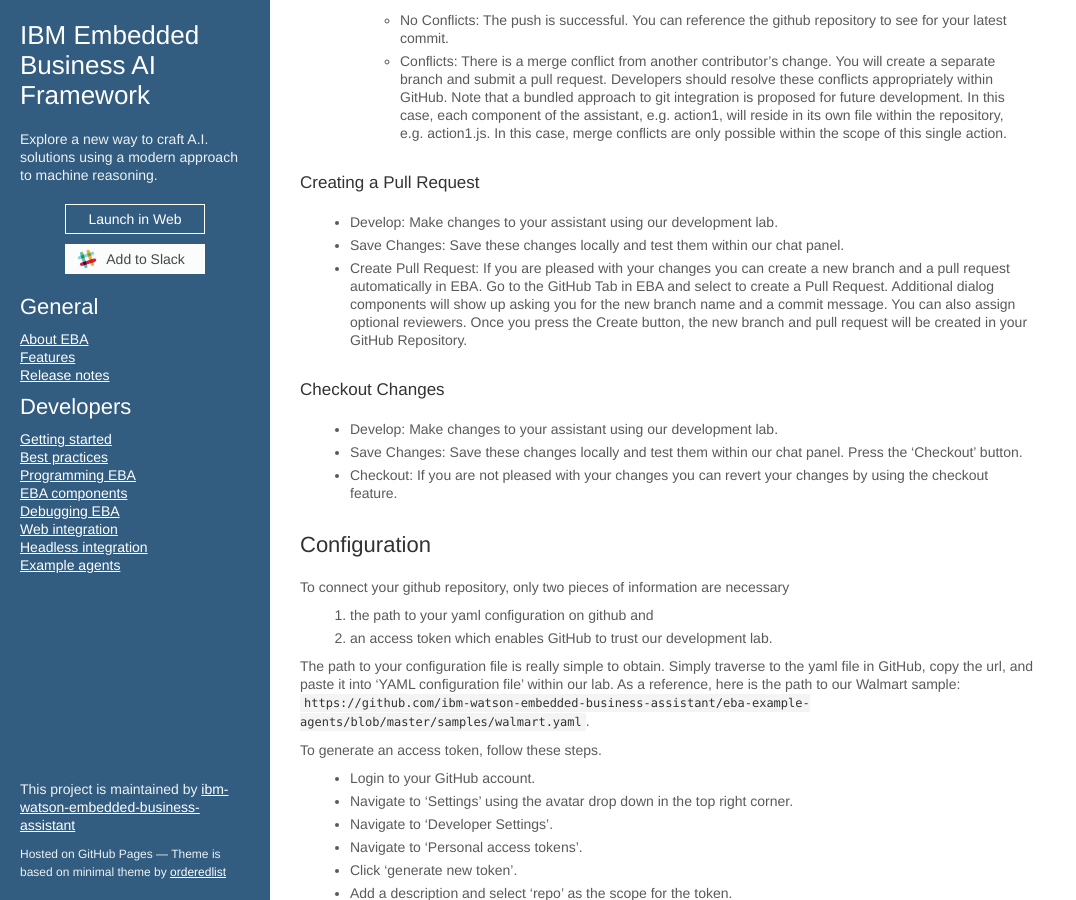
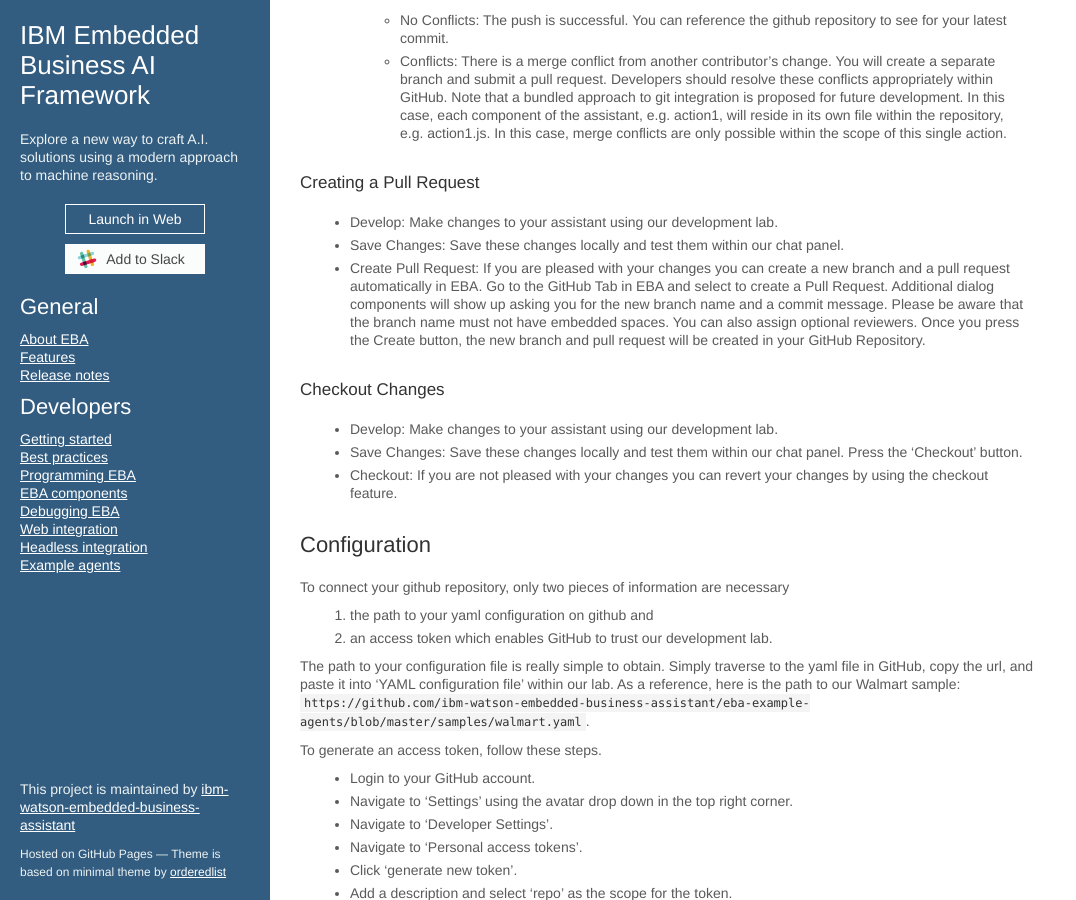
Before and after one commit to ibm-watson-embedded-business-assistant/eba-example-agents, a Jekyll site: the page built from docs/lab/SourceControl.md, in a window 1280 px wide and 900 px high, scrolled down 384 px. Shown: the whole window, without its empty margins (0-1076 px from the left). Built offline with Jekyll 4.4.1, drawn with Linux system fonts in a browser that asks for light colours; our own code applies the rules of GitHub Pages for plain Markdown files.

Commit message:
comment about embedded spaces

```diff
--- a/docs/lab/SourceControl.md
+++ b/docs/lab/SourceControl.md
@@ -22,6 +22,7 @@
 
 - Create Pull Request: If you are pleased with your changes you can create a new branch and a pull request      automatically in EBA. Go to the GitHub Tab in EBA and select to create a Pull Request. Additional
   dialog components will show up asking you  for the new branch name and a commit message.
+  Please be aware that the branch name must not have embedded spaces.
   You can also assign optional reviewers. Once you press the Create button, the new branch and pull request will be created in your GitHub Repository.
 
 ### Checkout Changes
```
